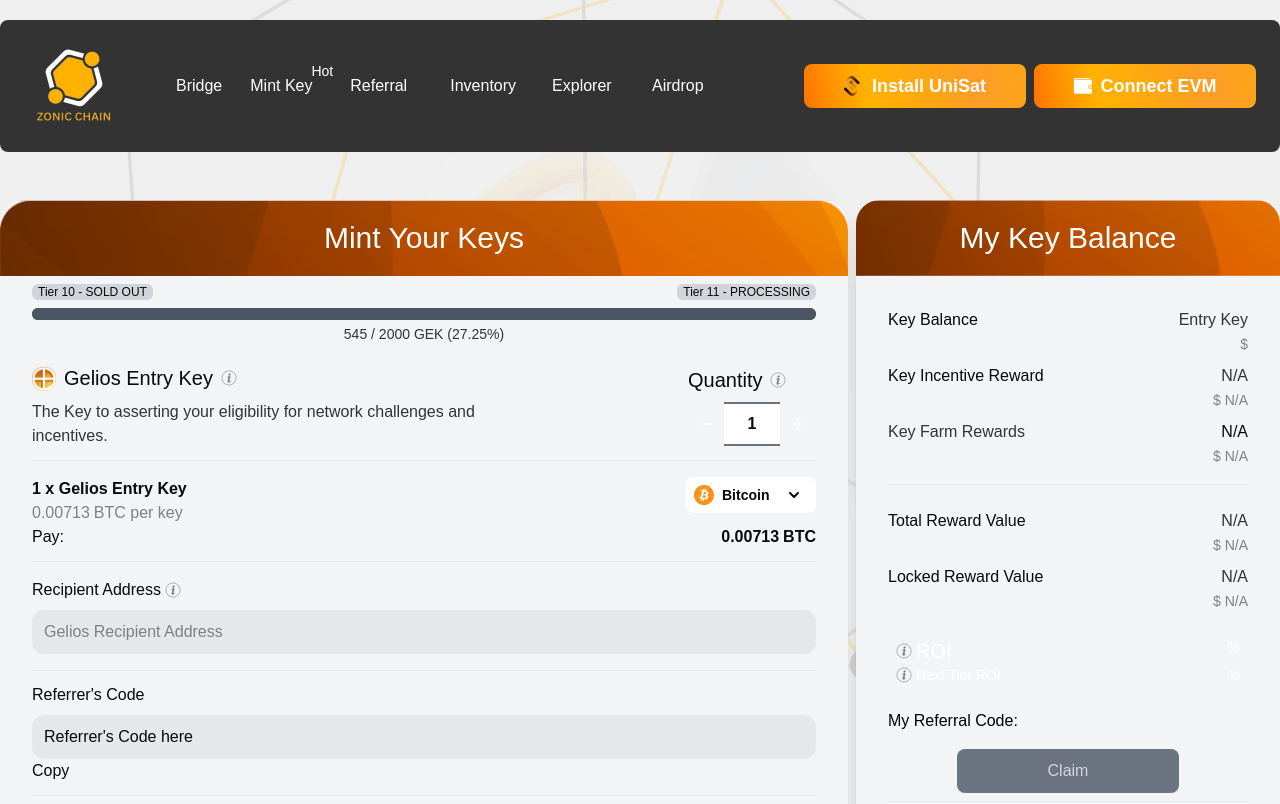
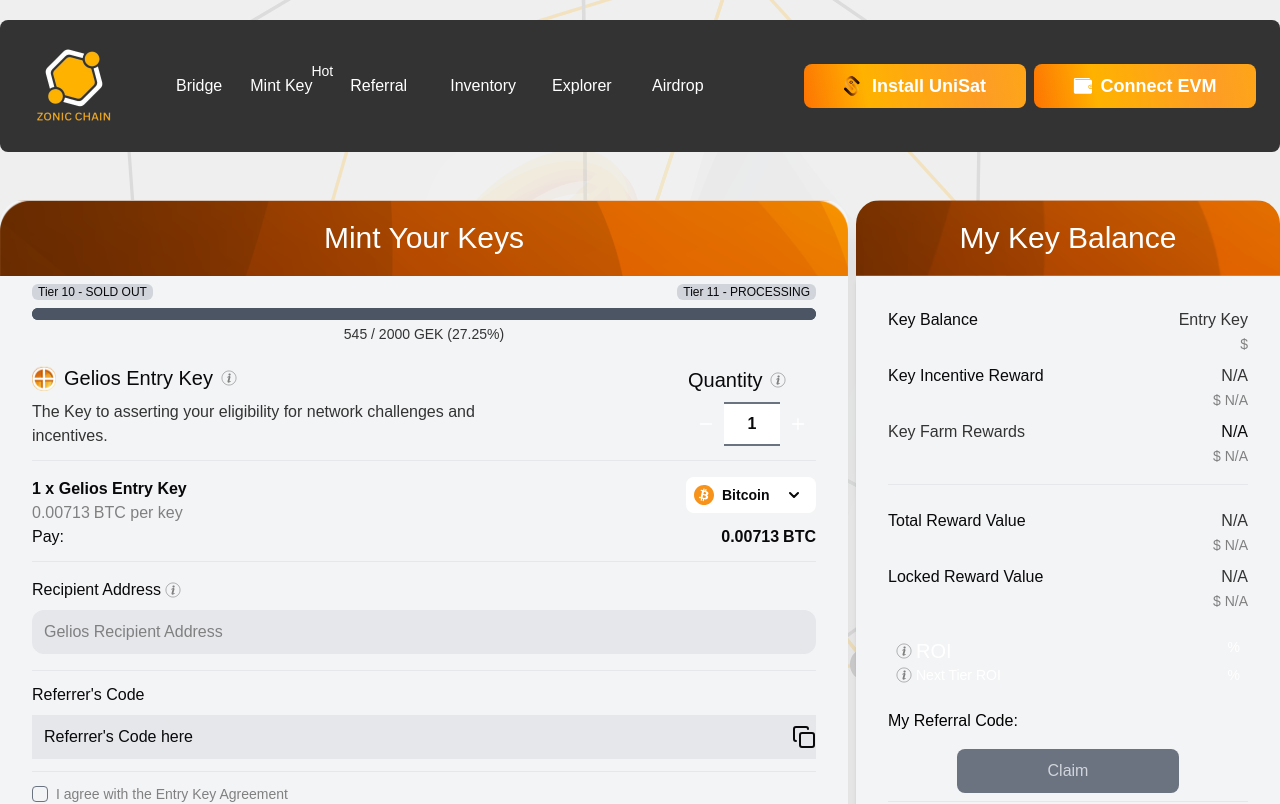
Before and after one commit to md-rimon-hossain/client, a React (Vite) app: page / in a window 1280 px wide. Shown: the top 804 px of the page. Built offline with nearby package versions, Linux system fonts and the light colour scheme; a web font is replaced by a local one.

Commit message:
add client Project

```diff
--- a/package.json
+++ b/package.json
@@ -10,6 +10,7 @@
     "preview": "vite preview"
   },
   "dependencies": {
+    "lucide-react": "^0.376.0",
     "react": "^18.2.0",
     "react-dom": "^18.2.0",
     "react-router-dom": "^6.23.0"
--- a/src/components/CoppyReferrCode/CoppyBtn.jsx
+++ b/src/components/CoppyReferrCode/CoppyBtn.jsx
@@ -1,4 +1,5 @@
 /* eslint-disable react/prop-types */
+import { CheckCheck, Copy } from "lucide-react";
 import { useState } from "react";
 
 const CopyToClipboardButton = ({ textToCopy }) => {
@@ -28,18 +29,19 @@
   };
 
   return (
-    <div>
+    <div className="relative flex items-center justify-center pr-4 rounded-e-xl  bg-gray-200">
       <button
         onClick={(e) => {
           e.preventDefault();
           copyTextToClipboard(textToCopy);
         }}
       >
-        Copy
+        {copySuccess ? (
+          <CheckCheck className="text-[#FFB200]" />
+        ) : (
+          <Copy className="text-[#FFB200]" />
+        )}
       </button>
-      {copySuccess && (
-        <p style={{ color: "green" }}>Referrer&apos;s Code copied !</p>
-      )}
     </div>
   );
 };
--- a/src/components/MainApp.jsx
+++ b/src/components/MainApp.jsx
@@ -332,7 +332,7 @@
                                   Referrer&apos;s Code
                                 </label>
                               </div>
-                              <div className="relative">
+                              <div className="relative flex justify-between">
                                 <input
                                   name="refCode"
                                   placeholder=""
@@ -342,7 +342,7 @@
                                   value={referrersCode}
                                   type="text"
                                   id="refCode"
-                                  className="block h-[44px] w-full rounded-xl border-none bg-gray-200   placeholder:text-gray80 focus:border-none focus:outline-none focus:ring-0"
+                                  className="block  h-[44px] w-full  rounded-s-xl border-none bg-gray-200   placeholder:text-gray80 focus:border-none focus:outline-none focus:ring-0"
                                   data-gtm-form-interact-field-id="3"
                                 />
                                 <CopyToClipboardButton
```
Also changed, not shown: 1 other file (tests, documents, lock files or other folders).
